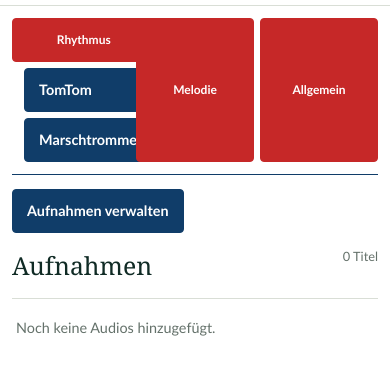
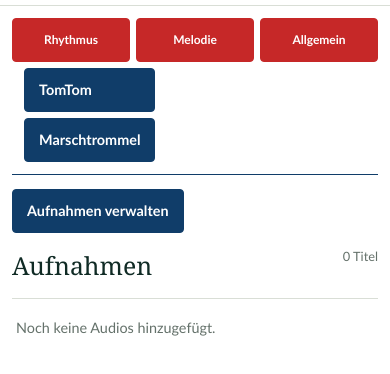
Before and after one commit to AndrxD09/Fanfarenzug-Neustrelitz-Seite, a website: page index.html in a window 390 px wide. Both pictures are taken after a click on the button "Rhythmus". Shown: the part 86-460 px from the top of the page. Drawn offline with Linux system fonts and the light colour scheme; no server answers.

Commit message:
Prevent mobile top nav buttons resizing when panels open

```diff
--- a/index.html
+++ b/index.html
@@ -457,6 +457,17 @@
       }
       .register-navigation > .nav-group {
         min-width: 0;
+        align-self: start;
+      }
+      .register-navigation > .nav-group > .nav-sub {
+        width: 100%;
+        min-width: 0;
+      }
+      .register-navigation > .nav-group > .nav-sub[hidden] {
+        display: none !important;
+      }
+      .register-navigation > .nav-group > .nav-sub:not([hidden]) {
+        grid-column: 1 / -1;
       }
       .register-navigation > .nav-group > .nav-top {
         width: 100%;
```
